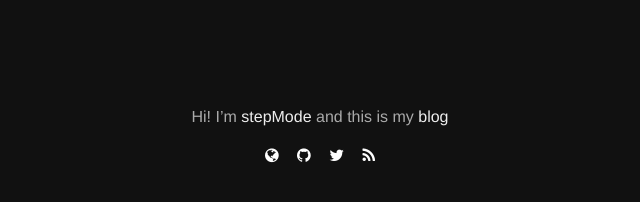
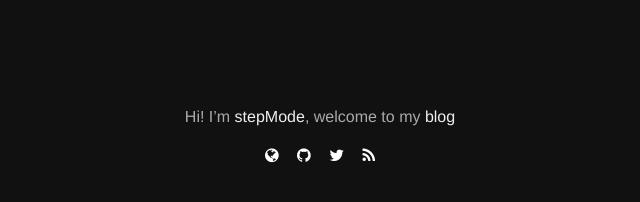
Before and after one commit to stepMode/stepmode.github.io, a Jekyll site: the page built from _pages/splash.md, in a window 1280 px wide. Shown: the part 314-516 px from the top of the page, without its empty margins (320-960 px from the left). Built offline with Jekyll 4.4.1, drawn with Linux system fonts in a browser that asks for light colours.

Commit message:
changed splash page content

```diff
--- a/_pages/splash.md
+++ b/_pages/splash.md
@@ -5,4 +5,4 @@ permalink: /splash/
 ---
 
 Hi!
-I'm [stepMode](https://stepmode.github.io/about) and this is my [blog](https://stepmode.github.io/)
+I'm [stepMode](https://stepmode.github.io/about), welcome to my [blog](https://stepmode.github.io/)
```
